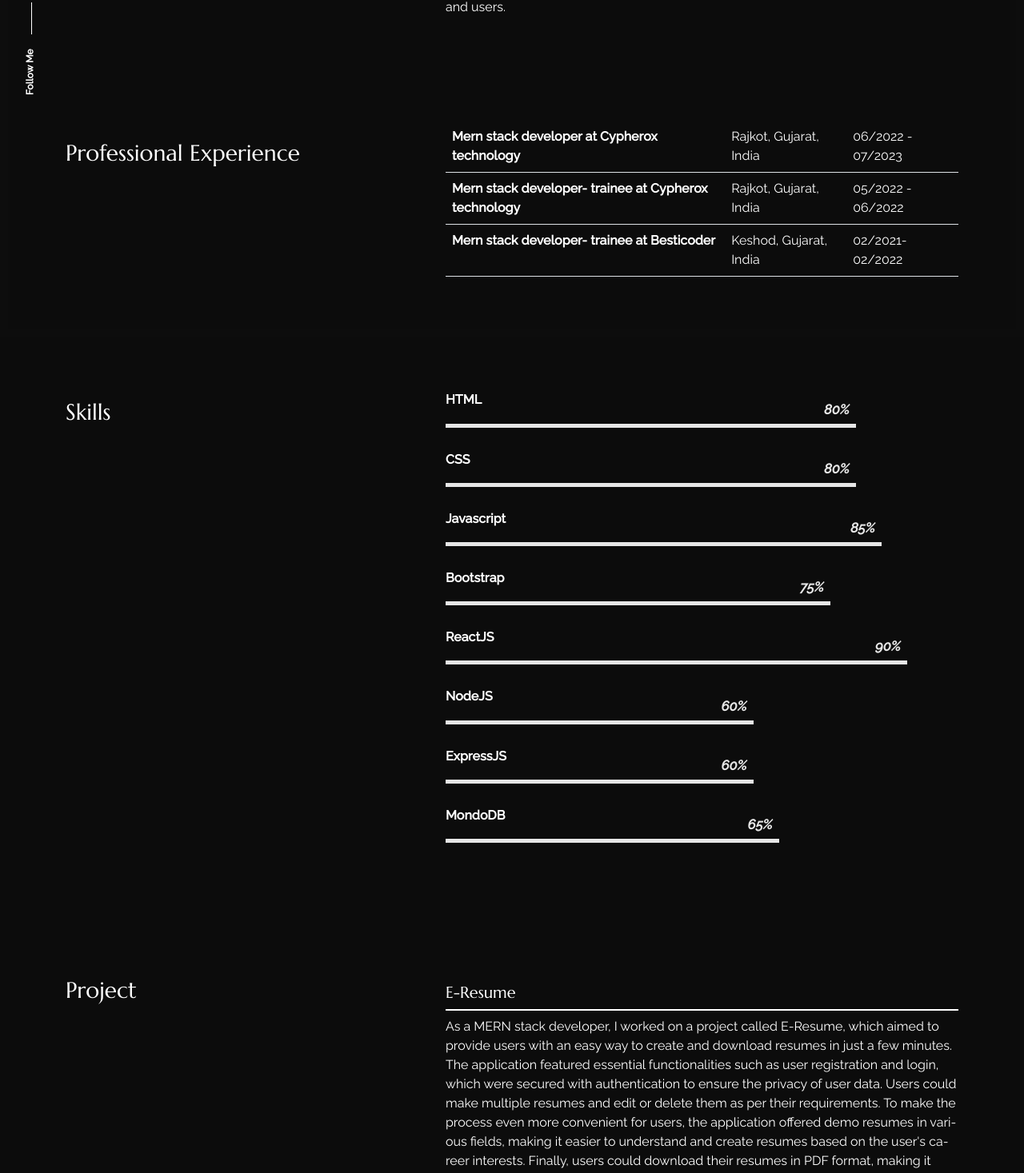
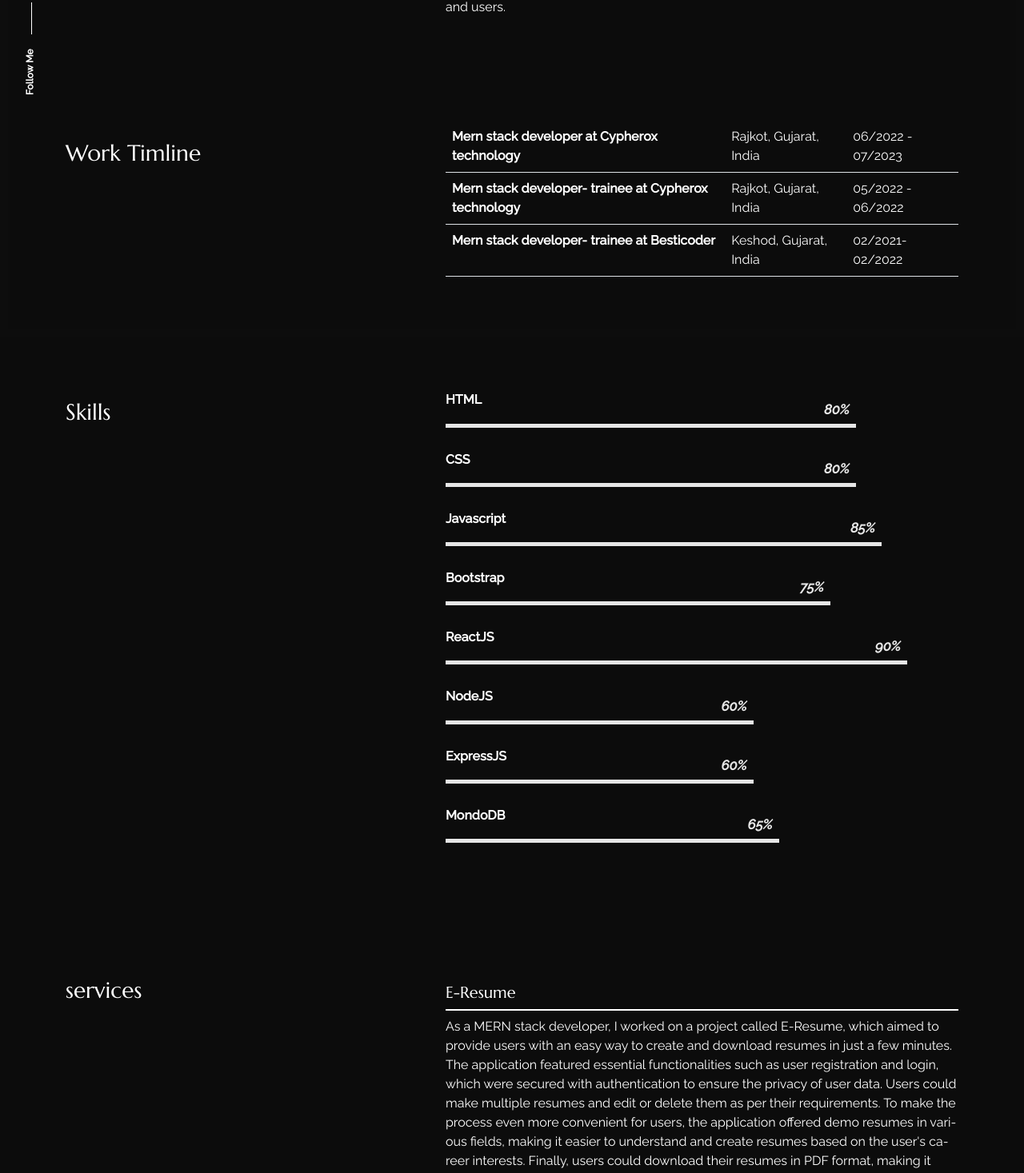
Before and after one commit to dodiyah330/My_portfolio, a React (Create React App) app: page /about in a window 1280 px wide. Shown: the part 379-1846 px from the top of the page at 80% size. Built offline with nearby package versions, Linux system fonts and the light colour scheme.

Commit message:
background issue - fixed

```diff
--- a/src/index.css
+++ b/src/index.css
@@ -92,5 +92,5 @@ code {
 }
 
 .color_sec {
-    color: var(--secondary-color);
+    color: var(--secondary-color) !important;
 }
--- a/src/pages/about/index.js
+++ b/src/pages/about/index.js
@@ -37,8 +37,7 @@ export const About = () => {
         </Row>
         <Row className=" sec_sp">
           <Col lg="5">
-            <h3 className="color_sec py-4">Professional Experience
-            </h3>
+            <h3 className="color_sec py-4">Work Timline</h3>
           </Col>
           <Col lg="7">
             <table className="table caption-top">
@@ -82,7 +81,7 @@ export const About = () => {
         </Row>
         <Row className="sec_sp">
           <Col lang="5">
-            <h3 className="color_sec py-4">Project</h3>
+            <h3 className="color_sec py-4">services</h3>
           </Col>
           <Col lg="7">
             {services.map((data, i) => {
--- a/src/pages/about/style.css
+++ b/src/pages/about/style.css
@@ -70,6 +70,10 @@
     padding-bottom: 4px;
 }
 
+.caption-top {
+    caption-side: top;
+    --bs-table-bg: none;
+}
 
 /*! CSS Used keyframes */
 
```
